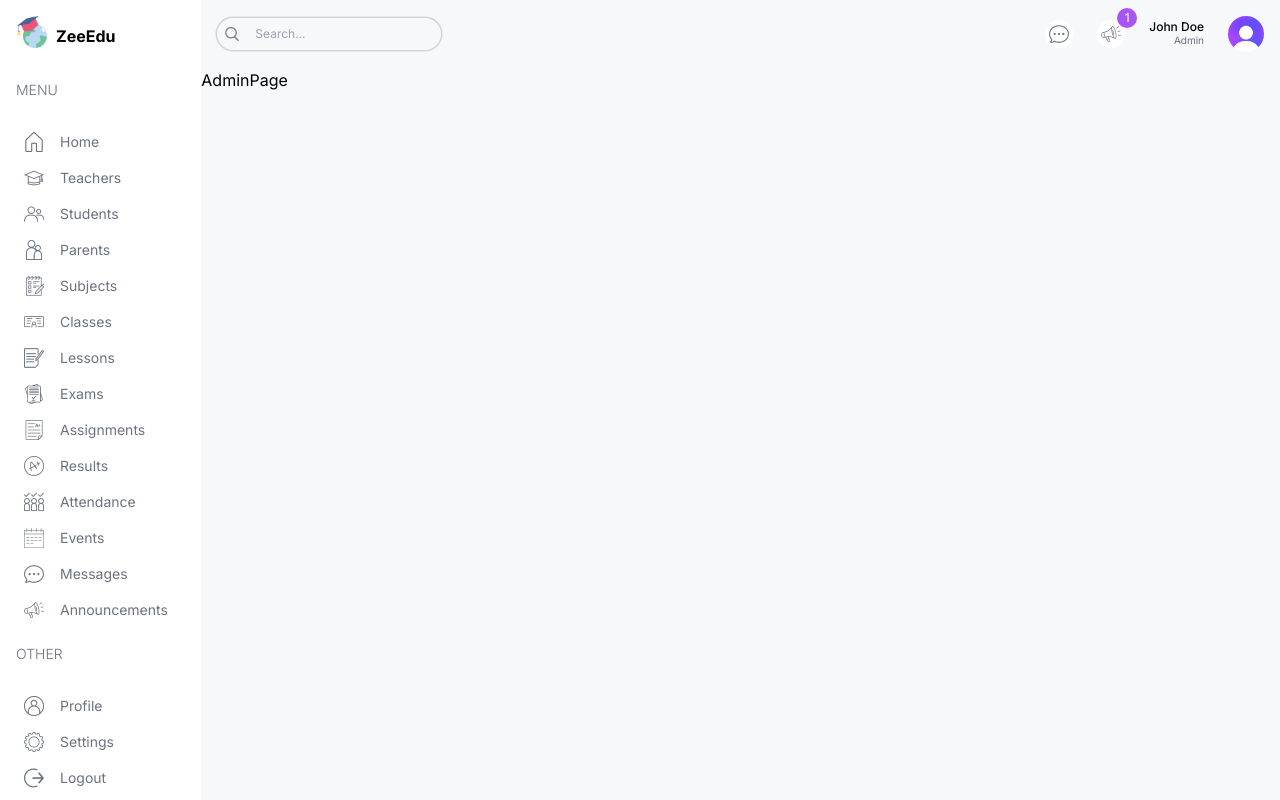
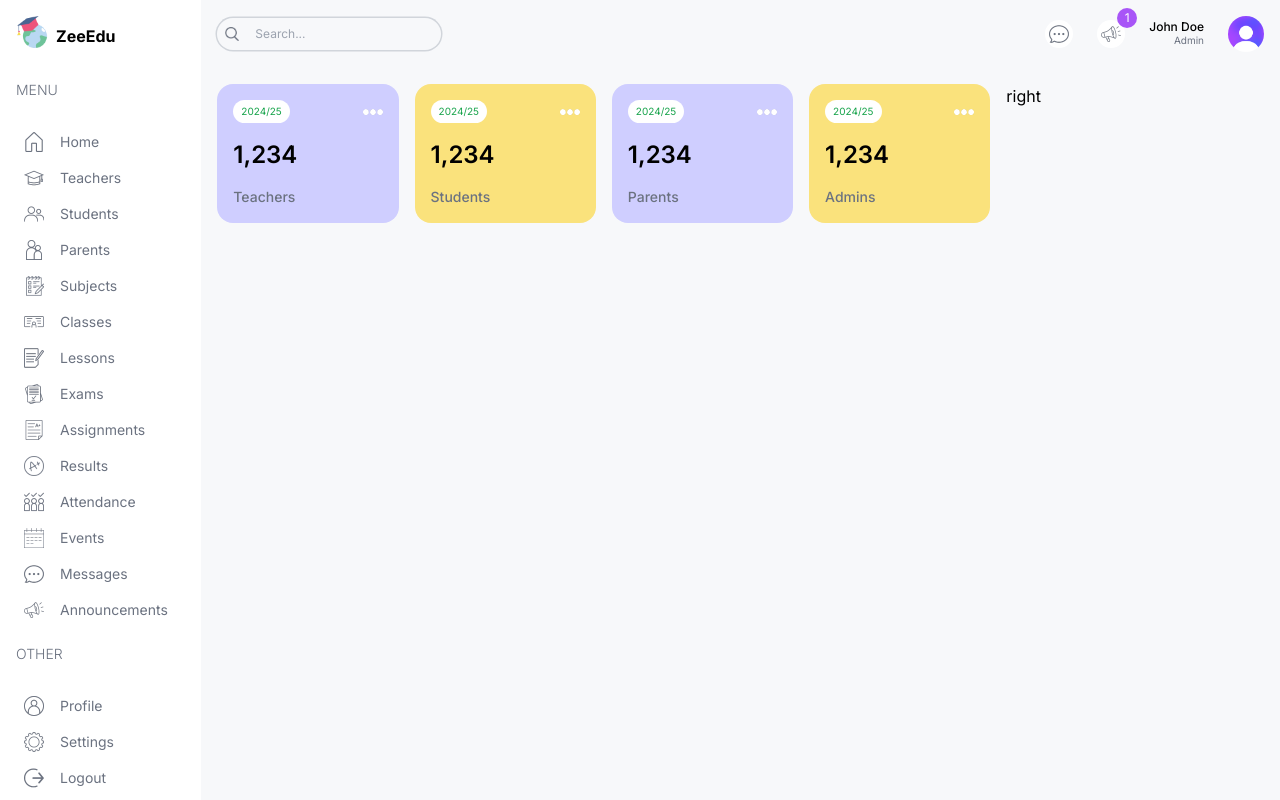
Before and after one commit to zee0401/school-managment, a Next.js app: page /admin in a window 1280 px wide. Built offline with nearby package versions, Linux system fonts and the light colour scheme.

Commit message:
user card created

```diff
--- a/src/app/(dashboard)/admin/page.tsx
+++ b/src/app/(dashboard)/admin/page.tsx
@@ -1,5 +1,22 @@
+import UserCards from "@/components/UserCards";
+
 const AdminPage = () => {
-  return <div>AdminPage</div>;
+  return (
+    <div className="flex flex-col md:flex-row gap-4 p-4">
+      {/* Left */}
+      <div className="w-full lg:w-[75%] md:w-[80%] flex flex-col gap-8">
+        <div className="flex gap-4 justify-between flex-wrap-reverse">
+          <UserCards type="teacher" />
+          <UserCards type="student" />
+          <UserCards type="parent" />
+          <UserCards type="admin" />
+        </div>
+      </div>
+
+      {/* Right */}
+      <div className="w-full  lg:w-[25%] md:w-[30%]">right</div>
+    </div>
+  );
 };
 
 export default AdminPage;
--- /dev/null
+++ b/src/components/UserCards.tsx
@@ -0,0 +1,19 @@
+import Image from "next/image";
+import React from "react";
+
+const UserCards = ({ type }: { type: string }) => {
+  return (
+    <div className="rounded-2xl odd:bg-lamaPurple even:bg-lamaYellow p-4 flex-1 min-w-[130px]">
+      <div className="flex justify-between items-center">
+        <span className="text-[10px] bg-white px-2 py-1 rounded-full text-green-600">
+          2024/25
+        </span>
+        <Image src="/more.png" alt="" width={20} height={20} />
+      </div>
+      <h1 className="text-2xl font-semibold my-4">1,234</h1>
+      <h2 className="capitalize text-sm font-medium text-gray-500">{type}s</h2>
+    </div>
+  );
+};
+
+export default UserCards;
--- a/tailwind.config.ts
+++ b/tailwind.config.ts
@@ -13,6 +13,14 @@
         "gradient-conic":
           "conic-gradient(from 180deg at 50% 50%, var(--tw-gradient-stops))",
       },
+      colors: {
+        lamaSky: "#C3EBFA",
+        lamaSkyLight: "#EDF9FD",
+        lamaPurple: "#CFCEFF",
+        lamaPurpleLight: "#F1F0FF",
+        lamaYellow: "#FAE27C",
+        lamaYellowLight: "#FEFCE8",
+      },
     },
   },
   plugins: [],
```
